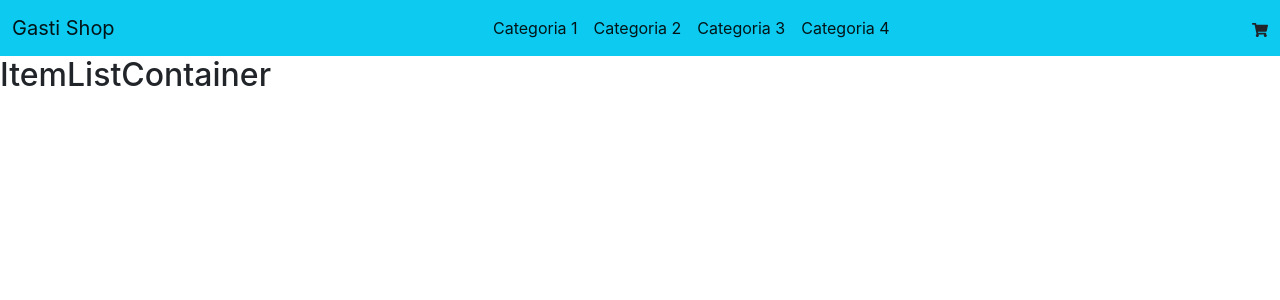
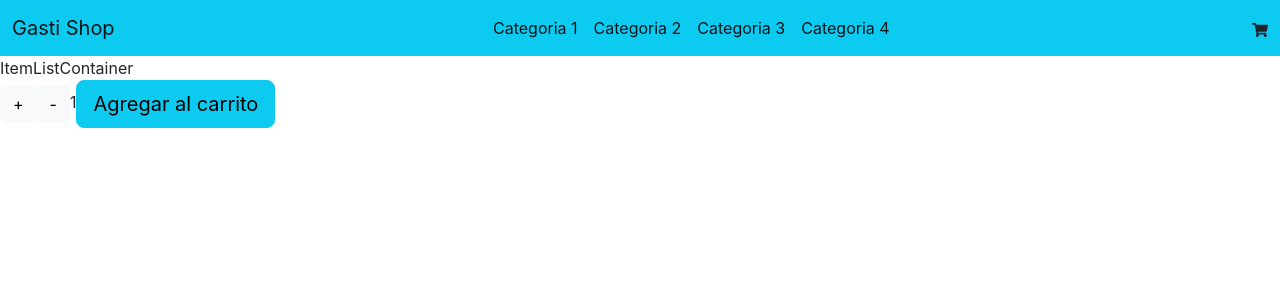
Before and after one commit to gastontorres707/ecomm-gaston-torres, a React (Create React App) app: page / in a window 1280 px wide. Shown: the top 300 px of the page. Built offline with nearby package versions, Linux system fonts and the light colour scheme.

Commit message:
Componentes II

```diff
--- a/src/App.js
+++ b/src/App.js
@@ -1,12 +1,14 @@
 import Navbar from "./components/Navbar";
 import ItemListContainer from "./components/ItemListContainer";
+import ItemCount from "./components/ItemCount";
 
 const App = () => {
   return (
-    <>
+    <div className="">
       <Navbar/>
-      <ItemListContainer/>
-    </>
+      <ItemListContainer greeting={"ItemListContainer"} />
+      <ItemCount initial={1} stock={10}/>
+    </div>
   );
 }
 
--- /dev/null
+++ b/src/components/ItemCount.js
@@ -0,0 +1,34 @@
+import { useState } from 'react'
+
+const ItemCount = ({initial, stock}) => {
+
+    const [ItemCount, setCount] = useState(initial)
+
+    const sumar = () => {
+        if (ItemCount < stock) {
+        setCount(ItemCount + 1) }
+    }
+
+    const restar = () => {
+        if (ItemCount > initial) {
+        setCount(ItemCount - 1) }
+    }
+
+    const agregarAlCarro = () =>
+    {
+        setCount(ItemCount)
+        alert("Se agrego al carrito")
+    }
+
+    return (
+        <>
+        <button type="button" class="btn btn-light" id="mas" onClick={()=> sumar()}> + </button>
+        <button type="button" class="btn btn-light" id="menos" onClick={()=> restar()}> - </button>
+        <span>{ItemCount}</span>
+        <button type="button" class="btn btn-info btn-lg" onClick={()=> agregarAlCarro()}>Agregar al carrito</button>
+        </>
+    )
+}
+
+
+export default ItemCount;
--- a/src/components/ItemListContainer.js
+++ b/src/components/ItemListContainer.js
@@ -1,8 +1,6 @@
-const ItemListContainer = () => {
+const ItemListContainer = ({greeting}) => {
     return (
-        <>
-        <h2>ItemListContainer</h2>
-        </>
+        <div>{greeting}</div>
     );
 }
 
```
Also changed, not shown: src/App.css (line endings or trailing spaces).
